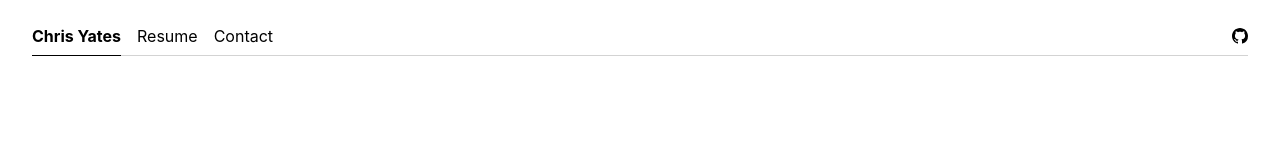
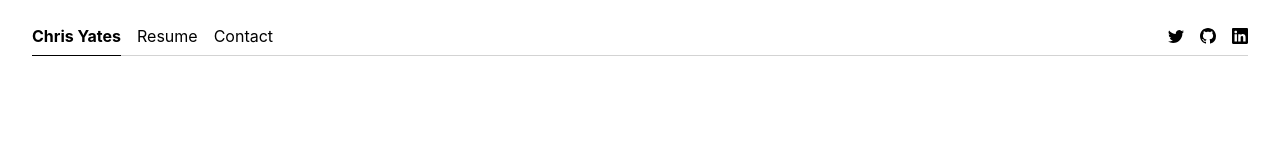
Before and after one commit to TotalChris/portfolio, a React (Vite) app: page / in a window 1280 px wide. Shown: the top 160 px of the page. Built offline with nearby package versions, Linux system fonts and the light colour scheme.

Commit message:
- Update vite and vite react plugin - Add Twitter and Linkedin to navbar

```diff
--- a/package.json
+++ b/package.json
@@ -20,7 +20,7 @@
   "devDependencies": {
     "@types/react": "^18.2.43",
     "@types/react-dom": "^18.2.17",
-    "@vitejs/plugin-react": "^4.2.1",
+    "@vitejs/plugin-react": "^5.1.4",
     "autoprefixer": "^10.4.16",
     "eslint": "^8.55.0",
     "eslint-plugin-react": "^7.33.2",
@@ -28,6 +28,6 @@
     "eslint-plugin-react-refresh": "^0.4.5",
     "postcss": "^8.4.33",
     "tailwindcss": "^3.4.1",
-    "vite": "^5.0.13"
+    "vite": "^7.3.1"
   }
 }
--- a/src/components/Navbar.jsx
+++ b/src/components/Navbar.jsx
@@ -1,6 +1,6 @@
 import { Link, useLocation } from "react-router";
 import "../styles/Navbar.css";
-import { BsGithub } from "react-icons/bs";
+import { BsGithub, BsLinkedin, BsTwitter } from "react-icons/bs";
 
 const Navbar = () => {
   const location = useLocation();
@@ -33,10 +33,22 @@ const Navbar = () => {
           Contact
         </Link>
         <a
+          href="https://x.com/chrisyatesdev"
+          className={`navbar-link endcap ${location.pathname === "#" && "current"}`}
+        >
+          <BsTwitter />
+        </a>
+        <a
           href="https://github.com/totalchris/"
           className={`navbar-link endcap ${location.pathname === "#" && "current"}`}
         >
           <BsGithub />
+        </a>
+        <a
+          href="https://www.linkedin.com/in/chrisyatesdev"
+          className={`navbar-link endcap ${location.pathname === "#" && "current"}`}
+        >
+          <BsLinkedin />
         </a>
       </nav>
     </div>
```
Also changed, not shown: 1 other file (tests, documents, lock files or other folders).
